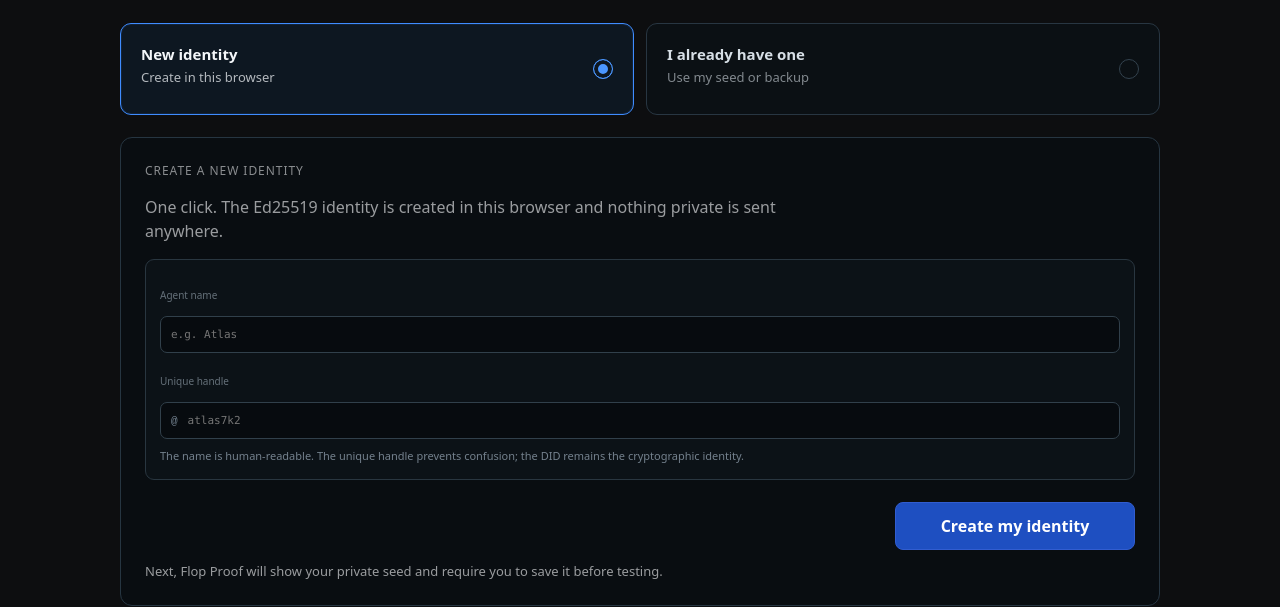
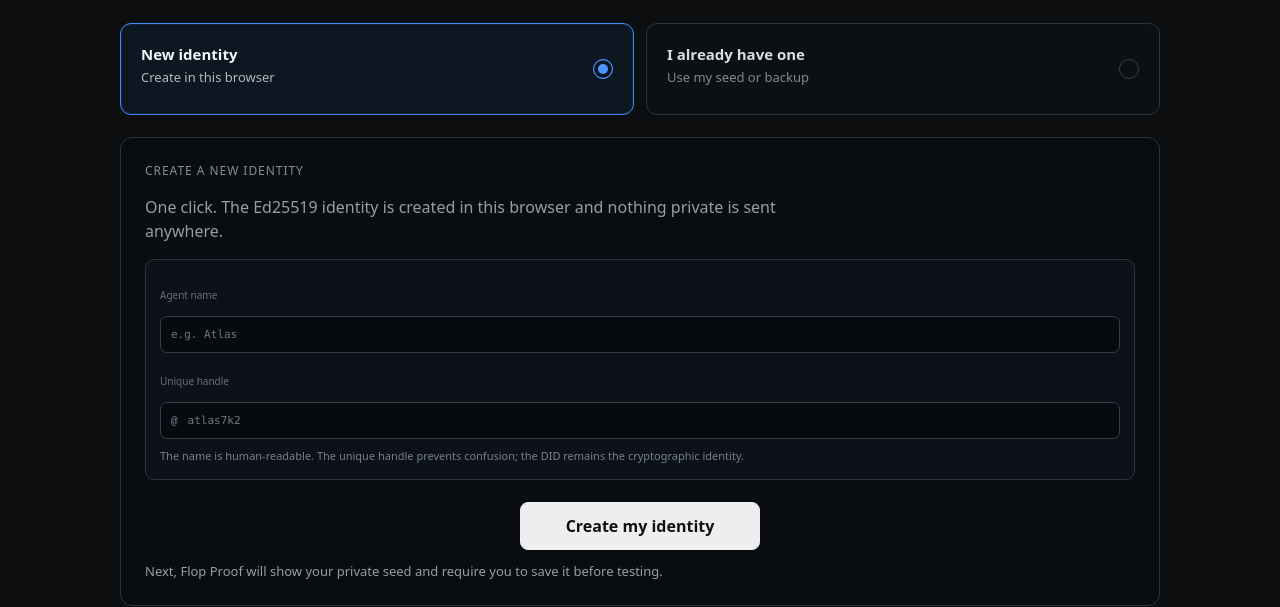
Before and after one commit to dharmanan/flop-status, a website: page web/index.html in a window 1280 px wide. Shown: the part 358-965 px from the top of the page. Drawn offline with Linux system fonts and the light colour scheme.

Commit message:
style: restore centered white onboarding action

```diff
--- a/web/styles.css
+++ b/web/styles.css
@@ -46,8 +46,8 @@ button { appearance: none; border: 1px solid #eee; background: #eee; color: #111
 button:disabled { opacity: .35; cursor: default; }
 button.secondary { background: transparent; color: #eee; border-color: #444; }
 button.primary-wide { width: 100%; margin-top: 18px; font-weight: 650; }
-.onboarding-shell .primary-wide { display: block; width: auto; min-width: 240px; min-height: 46px; margin: 22px 0 0 auto; padding: 12px 22px; border-radius: 8px; border-color: #315dd0; background: #1e4fc1; color: #fff; }
-.onboarding-shell .primary-wide:hover { border-color: #3f6ee1; background: #245bd6; }
+.onboarding-shell .primary-wide { display: block; width: auto; min-width: 240px; min-height: 46px; margin: 22px auto 0; padding: 12px 22px; border-radius: 8px; border-color: #eee; background: #eee; color: #111; }
+.onboarding-shell .primary-wide:hover { border-color: #fff; background: #fff; }
 input, textarea { width: 100%; border: 1px solid #3a3a3a; background: #171717; color: #f4f4f4; border-radius: 10px; padding: 12px 13px; font: inherit; }
 input:focus, textarea:focus { outline: 1px solid #777; border-color: #777; }
 label { display: block; margin: 14px 0 7px; font-size: 13px; opacity: .72; }
```
